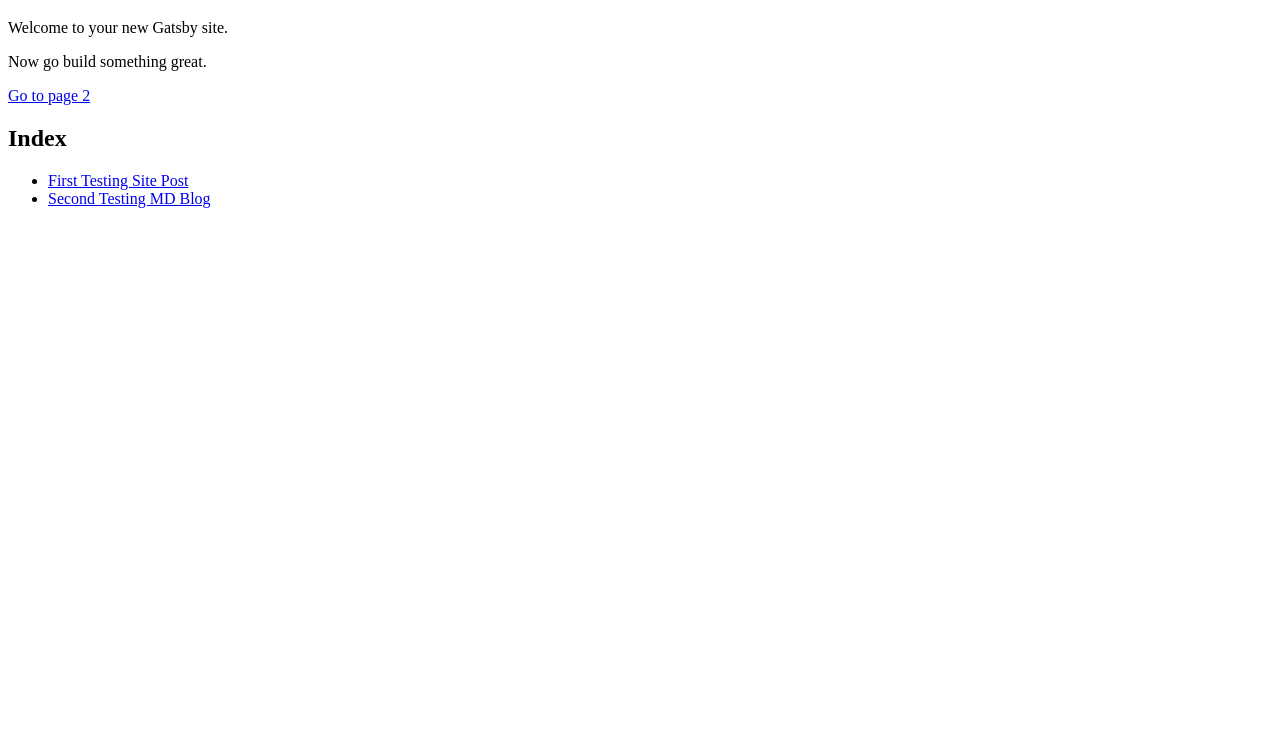
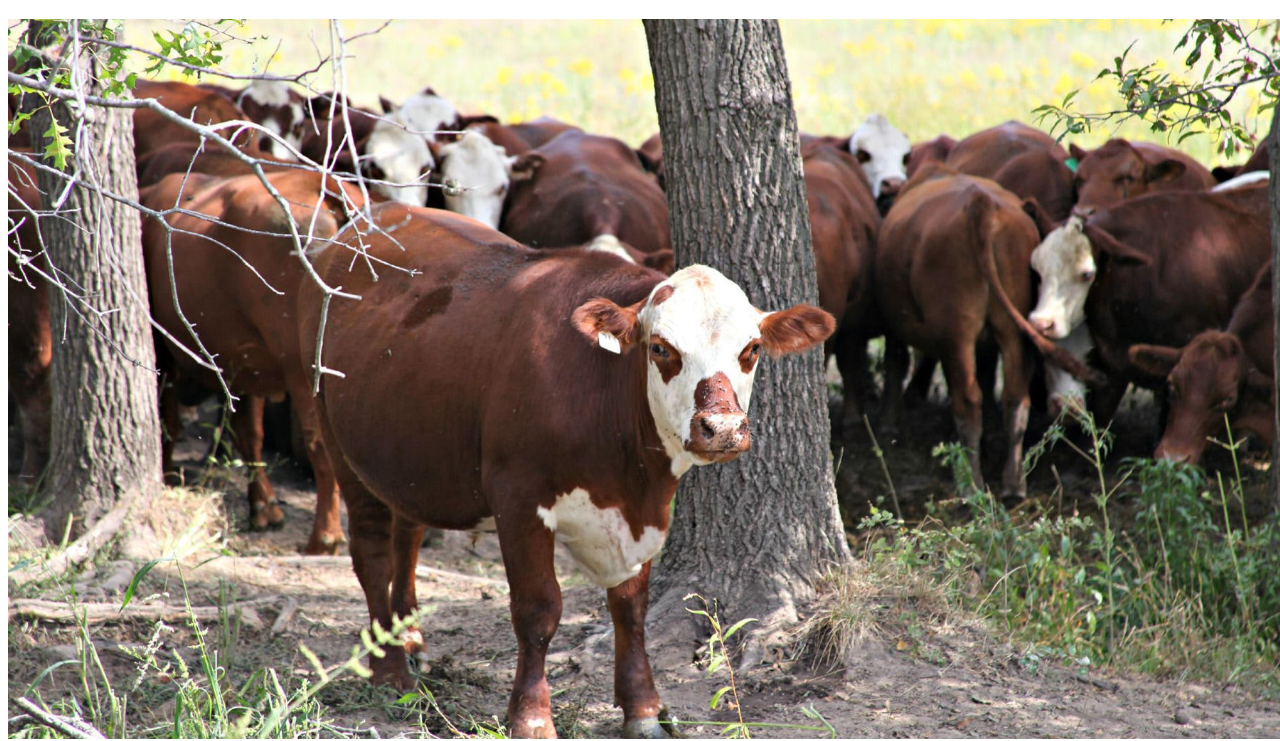
Before and after one commit to KBIAnews/mpr-voterseries, a Gatsby site: page / in a window 1280 px wide. Shown: the part 61-802 px from the top of the page. Built offline with nearby package versions, Linux system fonts and the light colour scheme; Gatsby itself is replaced by a stand-in of ours.

Commit message:
automated

```diff
--- a/src/components/full-banner.js
+++ b/src/components/full-banner.js
@@ -1,15 +1,56 @@
 import React from 'react';
 import Link from 'gatsby-link';
+import Img from 'gatsby-image';
 
 export default class FullBanner extends React.Component {
     constructor(props){
         super(props);
+
+        // ya gotta do what ya gotta do
+        // set state early so this won't break on initial compile
+        this.state = {
+            targetDimensions: {
+                width: '100',
+                height: '100'
+            }
+        };
+    }
+
+
+    componentDidMount(){
+        this.updateTargetDimensions();
+
+        window.addEventListener("resize", this.updateTargetDimensions.bind(this));
+    }
+
+    componentWillUnmount(){
+        window.removeEventListener("resize", this.updateTargetDimensions.bind(this));
+    }
+
+    updateTargetDimensions(){
+        this.setState({
+            targetDimensions: {
+                width: window.innerWidth,
+                height: window.innerHeight
+            }
+        });
     }
 
     render(){
         return (
-            <div>
-
+            <div
+            style={{
+                height: this.state.targetDimensions.height,
+                width: this.state.targetDimensions.width
+            }}
+            className={'full-banner'}>
+                <Img
+                style={{
+                    bottom: '0px',
+                }}
+                sizes={this.props.gatsImage.sizes}
+                className={"banner-image"}
+                />
             </div>
         );
     }
--- a/src/pages/index.js
+++ b/src/pages/index.js
@@ -1,9 +1,12 @@
 import React from 'react'
 import Link from 'gatsby-link'
+
+import FullBanner from '../components/full-banner';
 
 const IndexPage = ({data}) => (
   <div>
     <h1>Hi people</h1>
+    <FullBanner gatsImage={data.bg.childImageSharp}/>
     <p>Welcome to your new Gatsby site.</p>
     <p>Now go build something great.</p>
     <Link to="/page-2/">Go to page 2</Link>
@@ -39,7 +42,7 @@ export const pageQuery = graphql`
         }
         bg:file(relativePath: { eq: "cow.jpg" }) {
             childImageSharp {
-                sizes(maxWidth:400, maxHeight: 250) {
+                sizes(maxWidth:3840, maxHeight: 2160) {
                     ...GatsbyImageSharpSizes
                 }
             }
```
Also changed, not shown: src/layouts/index.js (+1 -6 lines).
